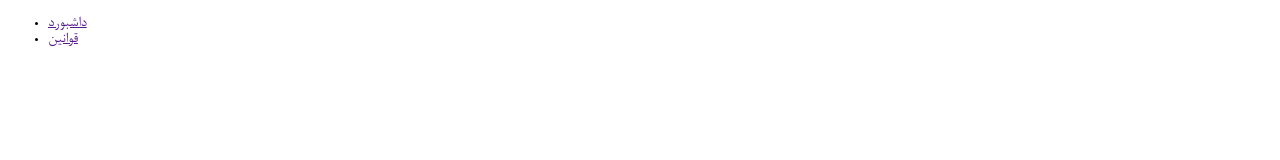
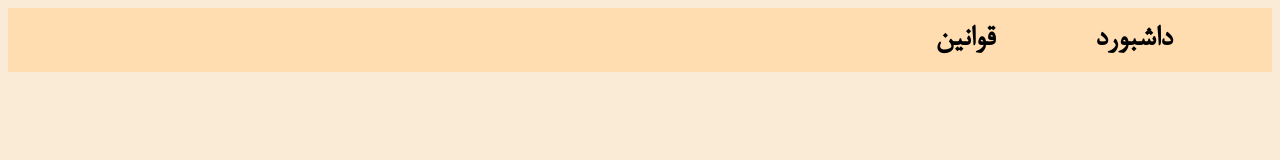
Before and after one commit to hgh-a/hgh-a.github.io, a plain HTML site: page index.html in a window 1280 px wide. Drawn offline with Linux system fonts and the light colour scheme.

Commit message:
making header

```diff
--- a/index.html
+++ b/index.html
@@ -10,10 +10,10 @@
     <div id="header">
         <ul>
             <li>
-                <a href="">داشبورد</a>
+                <a href="">قوانین</a>
             </li>
             <li>
-                <a href="">قوانین</a>
+                <a href="">داشبورد</a>
             </li>
         </ul>
     </div>
--- a/style.css
+++ b/style.css
@@ -8,4 +8,27 @@
 
 body{
     font-family: BNazanin;
+    background-color: antiquewhite;
 }
+
+#header{
+    background-color: rgb(255, 221, 177);
+    display: flex;
+    justify-content: flex-end;
+}
+
+#header ul{
+    display: flex;
+    list-style-type: none;
+}
+
+#header ul li{
+    margin-right: 100px;
+}
+
+#header ul li a{
+    text-decoration: none;
+    font-weight: 900;
+    color: black;
+    font-size: xx-large;
+}
```
